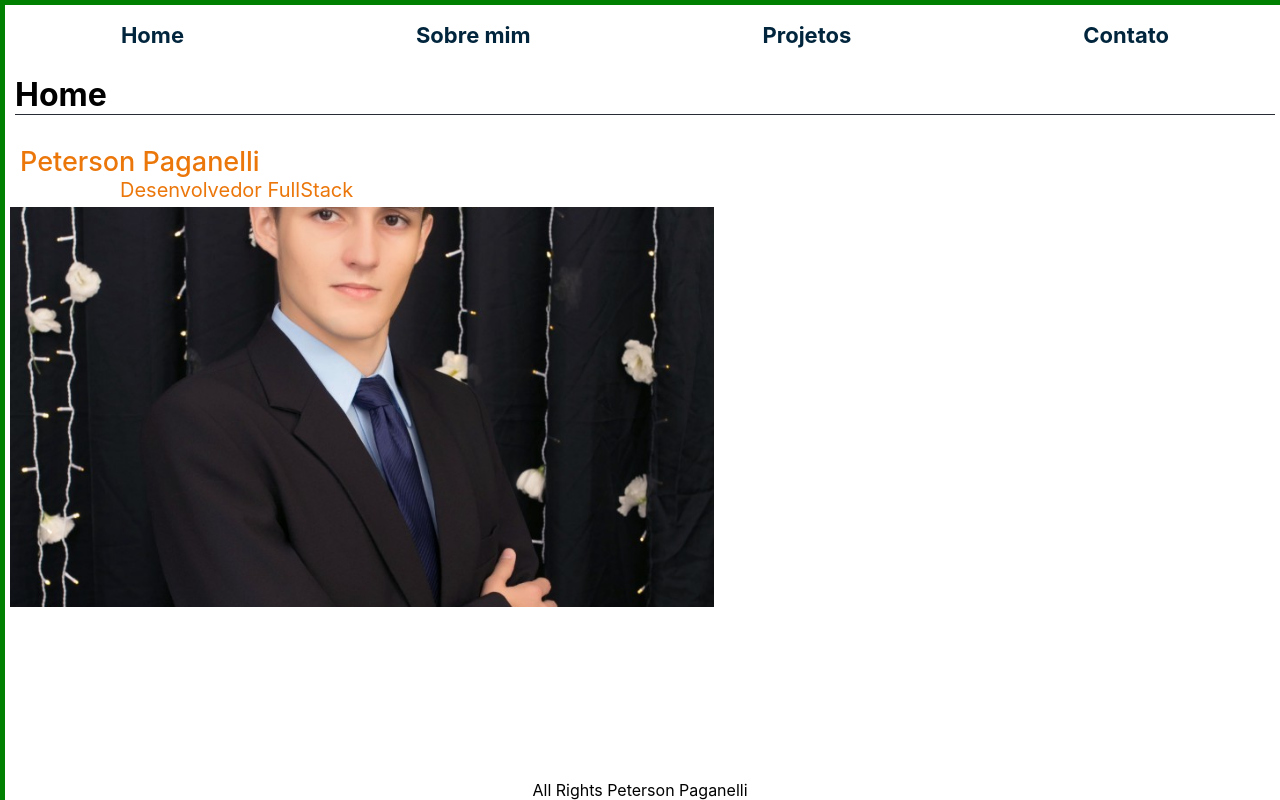
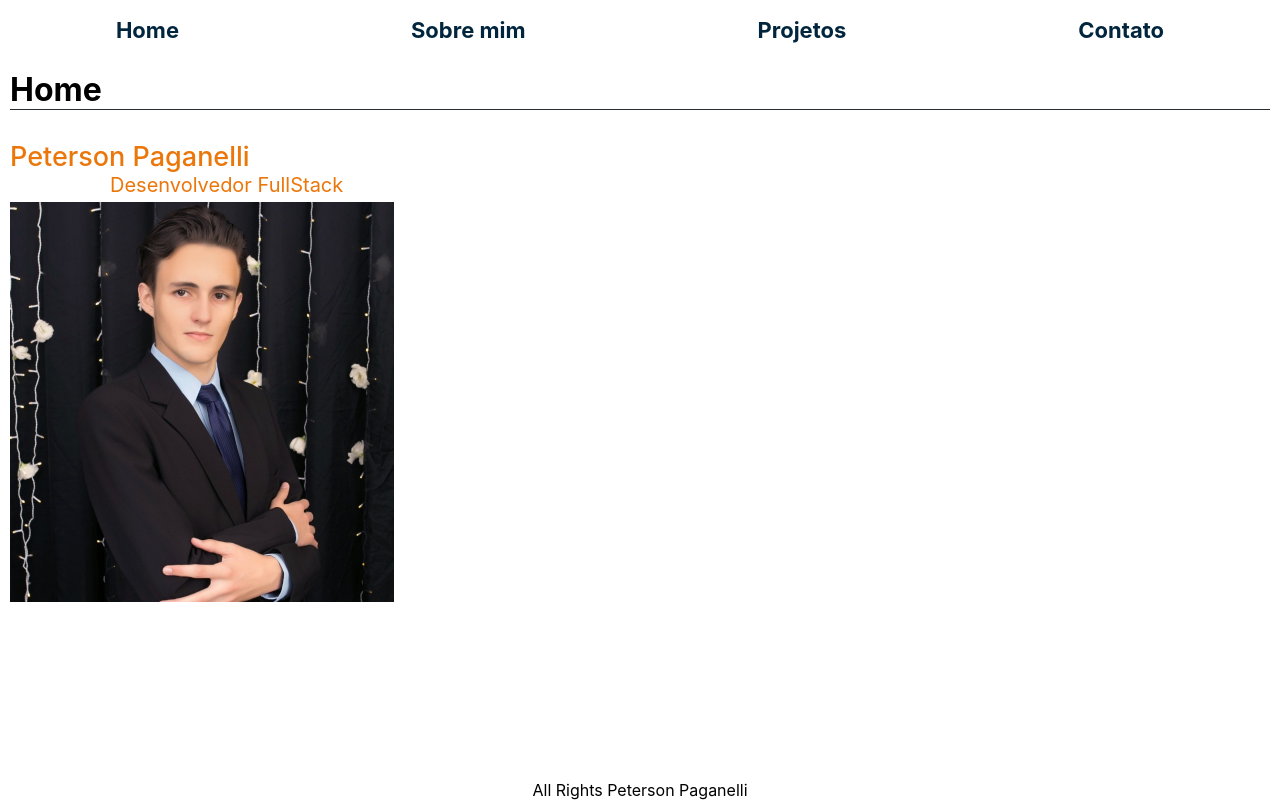
Before and after one commit to Peterson-Paganelli/portfolio, a React (Create React App) app: page / in a window 1280 px wide. Shown: the top 800 px of the page. Built offline with nearby package versions, Linux system fonts and the light colour scheme.

Commit message:
Atualiza css da página home

```diff
--- a/src/styles/Contact.css
+++ b/src/styles/Contact.css
@@ -3,6 +3,7 @@
   color: #00253c;
   display: flex;
   flex-direction: column;
+  height: 25em;
   justify-content: center;
   margin-top: 100px;
 }
--- a/src/styles/Home.css
+++ b/src/styles/Home.css
@@ -1,6 +1,5 @@
 .home-div {
-  border: 5px solid green;
-  height: 100em;
+  height: 100%;
   width: 100%;
 }
 
@@ -17,7 +16,7 @@
 
 .introduction-div {
   padding-top: 30px;
-  padding-left: 15px;
+  padding-left: 10px;
 }
 
 .presentation {
@@ -58,7 +57,8 @@
     flex-direction: row;
     justify-content: center;
     padding: 5px;
-    height: 25%;
-    width: 55%;
+    padding-left: 10px;
+    height: 400px;
+    width: 30%;
   }
 }
```
